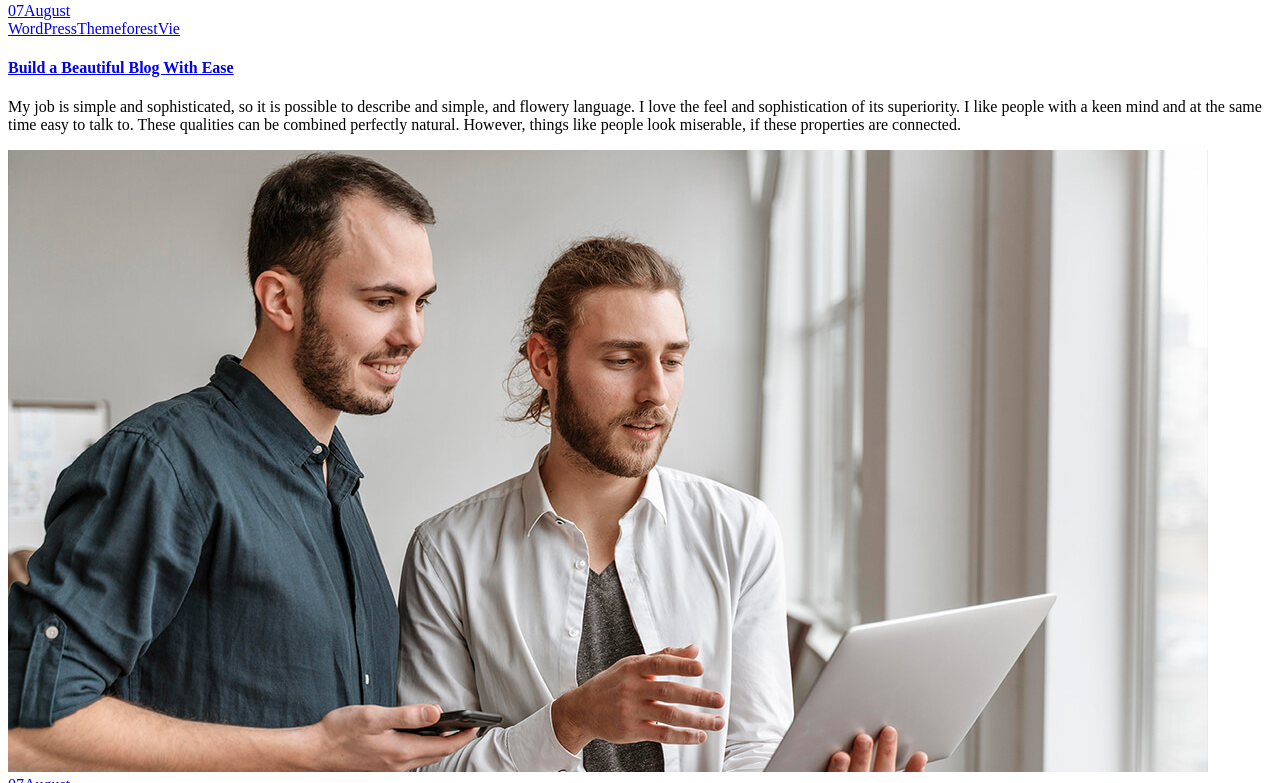
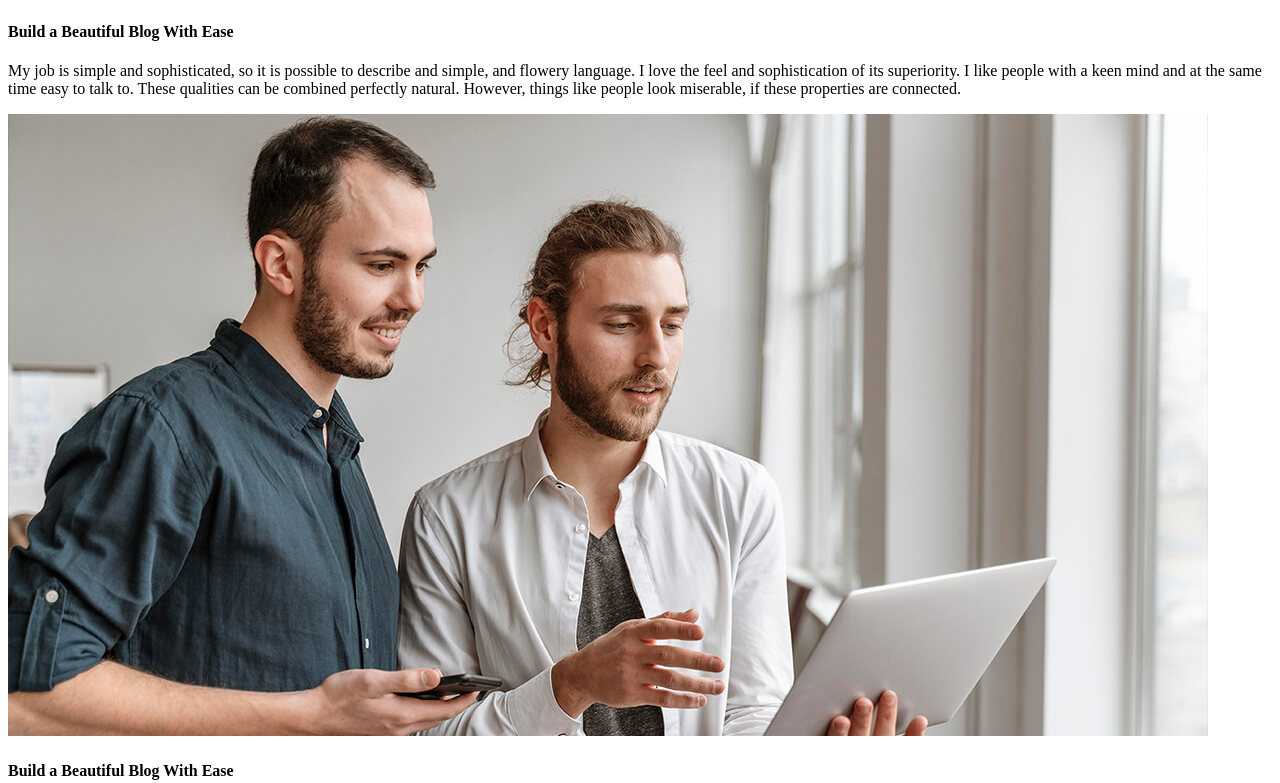
Before and after one commit to Konul304/Template-Modern-Agency, a Next.js app: page /blog/blog-dark in a window 1280 px wide. Shown: the part 2137-2920 px from the top of the page. Built offline with nearby package versions, Linux system fonts and the light colour scheme.

Commit message:
remove unnecessary elements

```diff
--- a/src/components/Blogs/BlogStanderd.jsx
+++ b/src/components/Blogs/BlogStanderd.jsx
@@ -18,28 +18,26 @@ const BlogStanderd = () => {
                   key={blogItem.id}
                 >
                   <div className="img">
-                    <Link href={`/blog-details/blog-details-dark`}>
+                    <div>
                       <img src={blogItem.image} alt="" />
-                    </Link>
+                    </div>
                   </div>
                   <div className="content">
                     <div className="row justify-content-center">
                       <div className="col-10">
-                        <Link href={`/blog/blog-dark`} className="date">
+                        {/* <div className="date">
                           <span className="num">{blogItem.date.day}</span>
                           <span>{blogItem.date.month}</span>
-                        </Link>
-                        <div className="tags">
+                        </div> */}
+                        {/* <div className="tags">
                           {blogItem.tags.map((tag, index) => (
                             <Link key={index} href="/blog/blog-dark">
                               {tag}
                             </Link>
                           ))}
-                        </div>
+                        </div> */}
                         <h4 className="title">
-                          <Link href={`/blog-details/blog-details-dark`}>
-                            {blogItem.title}
-                          </Link>
+                          <div>{blogItem.title}</div>
                         </h4>
                         <p>{blogItem.content}</p>
                         {/* <Link href={`/blog-details/blog-details-dark`} className="butn bord curve mt-30">
```
